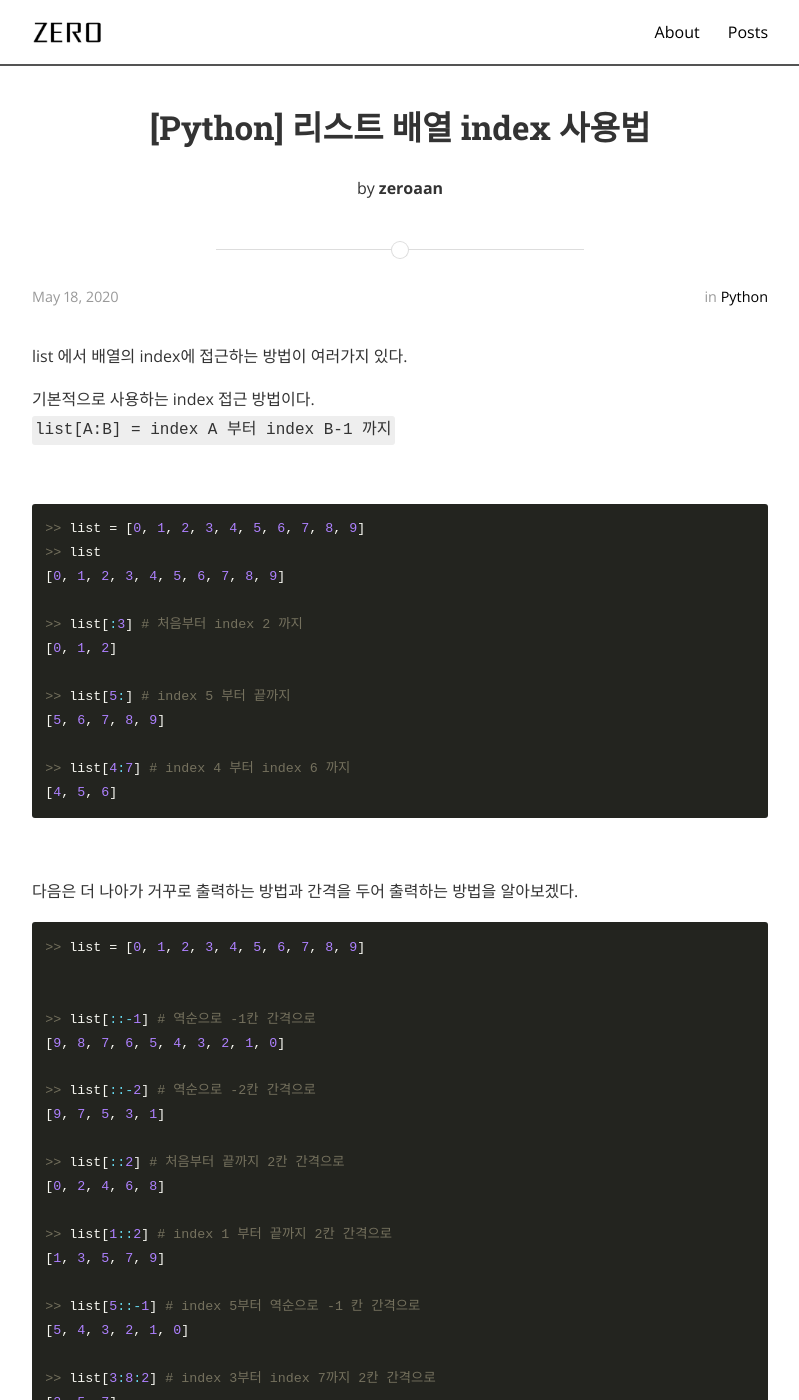
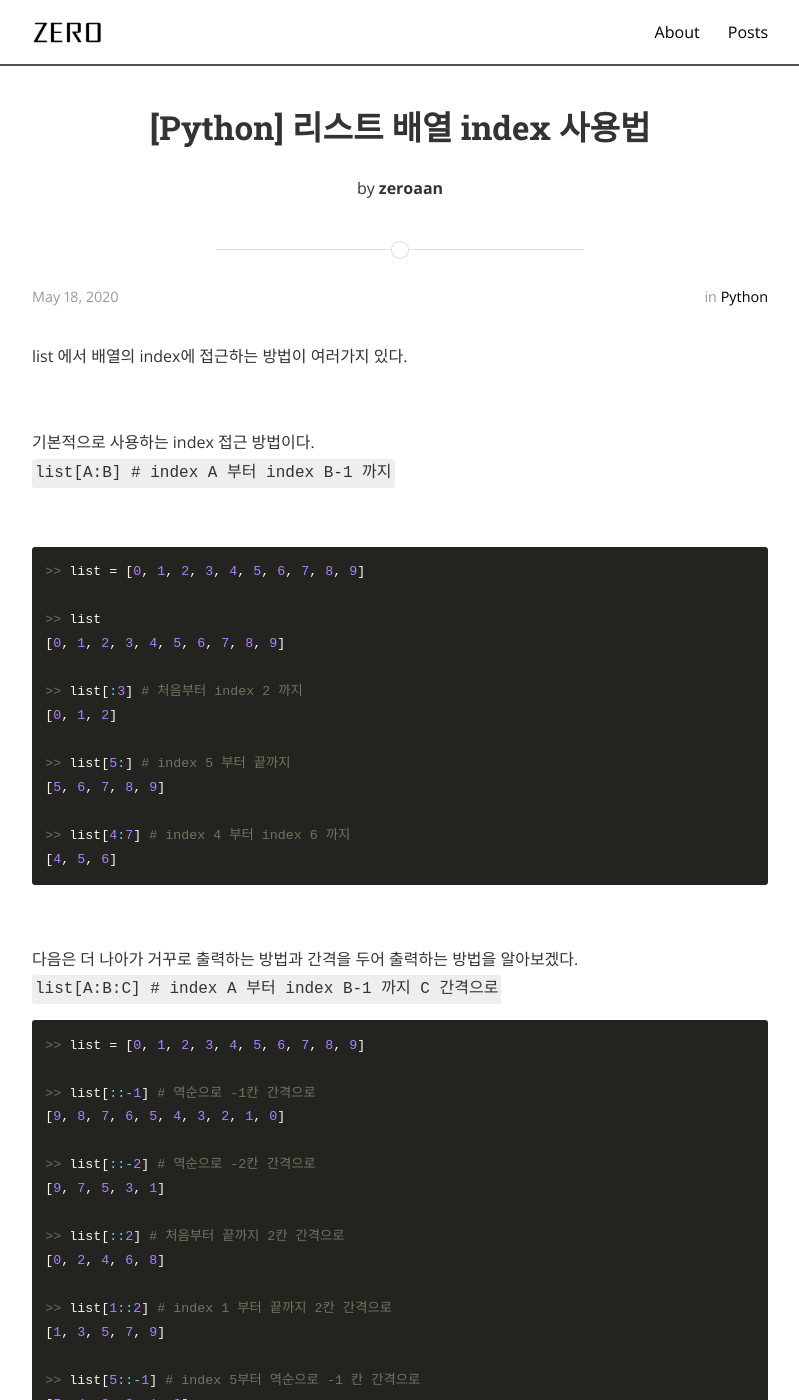
Before and after one commit to zeroaan/zeroaan.github.io, a Jekyll site: the page built from _posts/2020-05-18-[Python] 리스트 배열 index 사용법.md, in a window 1280 px wide and 1400 px high. Shown: the whole window, without its empty margins (240-1039 px from the left). Built offline with Jekyll 4.4.1, drawn with Linux system fonts in a browser that asks for light colours; nearby versions of some CDN libraries; comment, search, counter and statistics services are not loaded.

Commit message:
Update: 2020-05-18-[Python] 리스트 배열 index 사용법

````diff
--- a/_posts/2020-05-18-[Python] 리스트 배열 index 사용법.md
+++ b/_posts/2020-05-18-[Python] 리스트 배열 index 사용법.md
@@ -10,13 +10,16 @@ categories: python
 
 list 에서 배열의 index에 접근하는 방법이 여러가지 있다.
 
+<br>
+
 기본적으로 사용하는 index 접근 방법이다.<br>
-`list[A:B] = index A 부터 index B-1 까지`
+`list[A:B] # index A 부터 index B-1 까지`
 
 <br>
 
 ```python
 >> list = [0, 1, 2, 3, 4, 5, 6, 7, 8, 9]
+
 >> list
 [0, 1, 2, 3, 4, 5, 6, 7, 8, 9]
 
@@ -33,9 +36,9 @@ list 에서 배열의 index에 접근하는 방법이 여러가지 있다.
 <br>
 
 다음은 더 나아가 거꾸로 출력하는 방법과 간격을 두어 출력하는 방법을 알아보겠다.<br>
+`list[A:B:C] # index A 부터 index B-1 까지 C 간격으로`
 ```python
 >> list = [0, 1, 2, 3, 4, 5, 6, 7, 8, 9]
-
 
 >> list[::-1] # 역순으로 -1칸 간격으로
 [9, 8, 7, 6, 5, 4, 3, 2, 1, 0]
````
